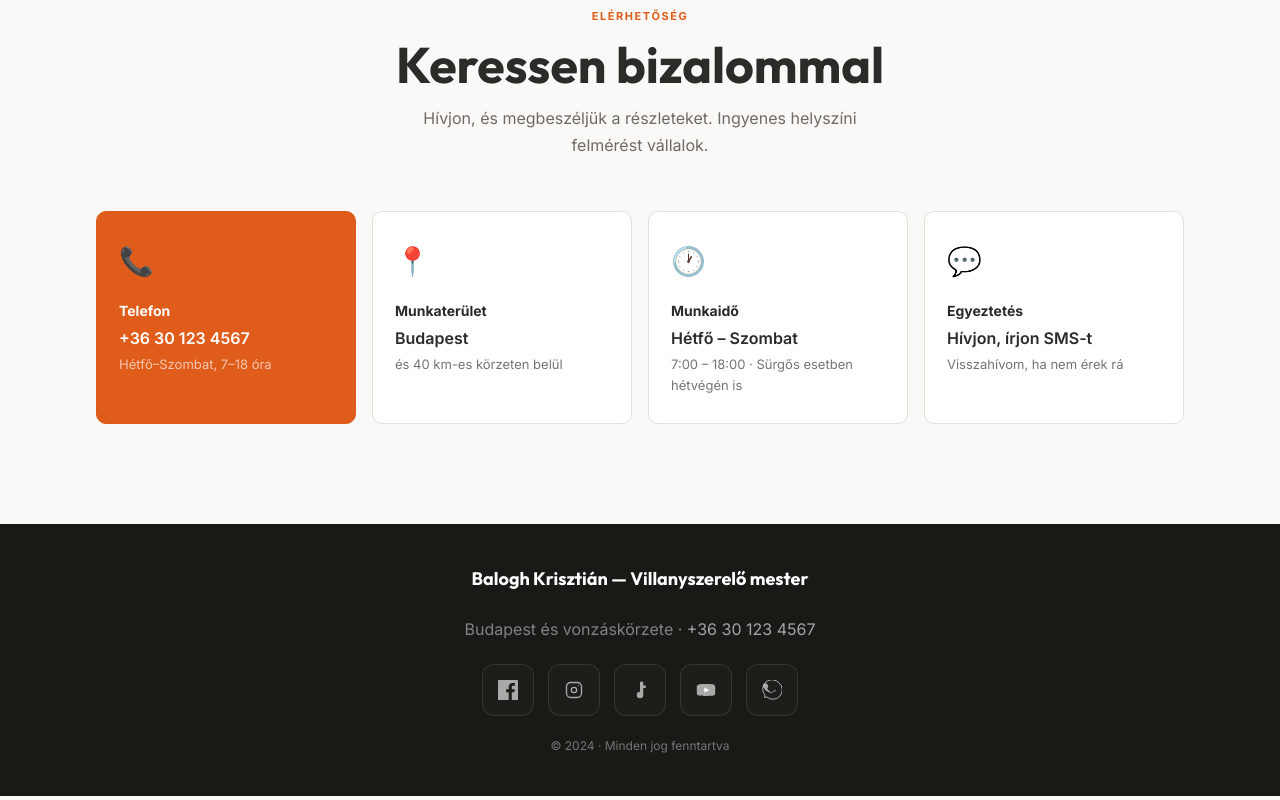
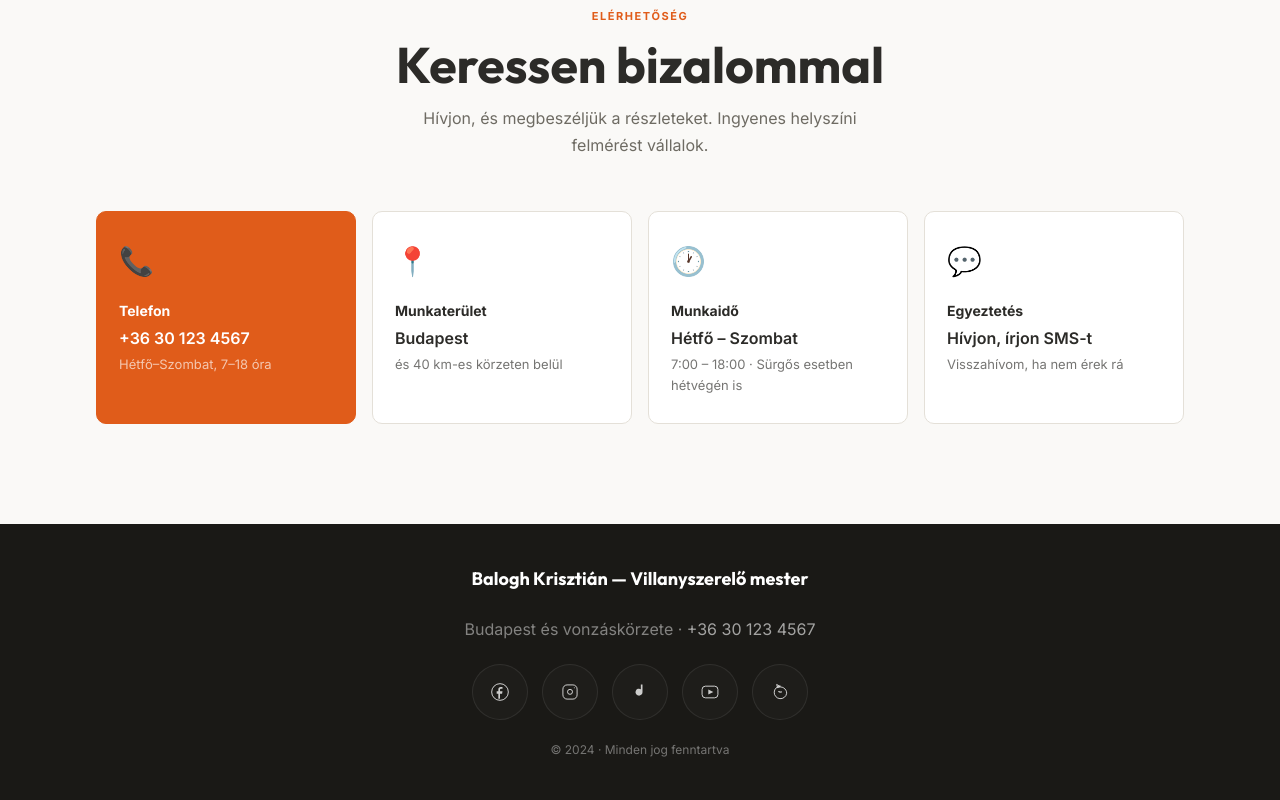
Before and after one commit to Kissdani05/Balogh_Krisztian, a Next.js app: page / in a window 1280 px wide. Shown: the part 3775-4575 px from the top of the page. Built offline with nearby package versions, Linux system fonts and the light colour scheme.

Commit message:
Footer: modern social icons and circular buttons

```diff
--- a/src/app/globals.css
+++ b/src/app/globals.css
@@ -470,24 +470,25 @@ footer a:hover { color: var(--accent); }
   align-items: center;
 }
 .footer-social {
-  width: 52px;
-  height: 52px;
-  border-radius: 12px;
-  border: 1px solid rgba(255,255,255,0.10);
-  color: rgba(255,255,255,0.62);
+  width: 56px;
+  height: 56px;
+  border-radius: 50%;
+  border: 1px solid rgba(255,255,255,0.08);
+  color: rgba(255,255,255,0.78);
   background: rgba(255,255,255,0.02);
   display: inline-flex;
   align-items: center;
   justify-content: center;
   font-size: 20px;
-  transition: transform .18s var(--ease), border-color .18s var(--ease), color .18s var(--ease), background .18s var(--ease);
+  transition: transform .18s var(--ease), border-color .18s var(--ease), color .18s var(--ease), background .18s var(--ease), box-shadow .18s var(--ease);
 }
 .footer-social svg { width: 20px; height: 20px; display: block; }
 .footer-social:hover {
-  transform: translateY(-2px);
-  border-color: rgba(255,255,255,0.22);
+  transform: translateY(-4px);
+  border-color: rgba(255,255,255,0.28);
   color: #fff;
-  background: rgba(255,255,255,0.03);
+  background: linear-gradient(135deg, rgba(255,255,255,0.03), rgba(255,255,255,0.06));
+  box-shadow: 0 6px 18px rgba(0,0,0,0.22);
 }
 .copy { font-size: 12px !important; margin-top: 8px; }
 
--- a/src/app/page.tsx
+++ b/src/app/page.tsx
@@ -14,40 +14,40 @@ const FOOTER_SOCIALS = [
 ];
 
 function SocialIcon({ name }: { name: string }) {
-  const common = { width: 20, height: 20, fill: 'none', stroke: 'currentColor', strokeWidth: 1.6 };
   switch (name) {
     case 'Facebook':
       return (
-        <svg viewBox="0 0 24 24" width={20} height={20} aria-hidden>
-          <path d="M22.675 0H1.325C.593 0 0 .593 0 1.326v21.348C0 23.407.593 24 1.325 24H12.82v-9.294H9.692V11.14h3.128V8.413c0-3.1 1.893-4.788 4.659-4.788 1.325 0 2.463.099 2.794.143v3.24l-1.918.001c-1.504 0-1.796.715-1.796 1.763v2.312h3.587l-.467 3.567h-3.12V24h6.116C23.407 24 24 23.407 24 22.674V1.326C24 .593 23.407 0 22.675 0z" fill="currentColor"/>
+        <svg viewBox="0 0 24 24" width={22} height={22} aria-hidden>
+          <circle cx="12" cy="12" r="10" stroke="currentColor" strokeWidth="1.2" fill="none" />
+          <path d="M15 8h-2c-1 0-1 1-1 1v2h3l-.5 3H12v6h-2v-6H8v-3h2V9c0-1.7.8-3 3-3h2v2z" fill="currentColor" />
         </svg>
       );
     case 'Instagram':
       return (
-        <svg viewBox="0 0 24 24" width={20} height={20} aria-hidden>
-          <rect x="3" y="3" width="18" height="18" rx="5" stroke="currentColor" strokeWidth="1.6" fill="none" />
-          <circle cx="12" cy="12" r="3.2" stroke="currentColor" strokeWidth="1.6" fill="none" />
-          <circle cx="17.5" cy="6.5" r="0.6" fill="currentColor" />
+        <svg viewBox="0 0 24 24" width={22} height={22} aria-hidden>
+          <rect x="3.5" y="3.5" width="17" height="17" rx="5" stroke="currentColor" strokeWidth="1.2" fill="none" />
+          <circle cx="12" cy="11.8" r="3" stroke="currentColor" strokeWidth="1.2" fill="none" />
+          <circle cx="17.2" cy="6.8" r="0.6" fill="currentColor" />
         </svg>
       );
     case 'TikTok':
       return (
-        <svg viewBox="0 0 24 24" width={20} height={20} aria-hidden>
-          <path d="M12 2v12.1a3.9 3.9 0 1 0 3.9 3.9V9.6h3.1V6.7h-3.1V2H12z" fill="currentColor"/>
+        <svg viewBox="0 0 24 24" width={22} height={22} aria-hidden>
+          <path d="M15 3v9.2a4.2 4.2 0 1 1-2-3.6V3h2z" fill="currentColor" />
         </svg>
       );
     case 'YouTube':
       return (
-        <svg viewBox="0 0 24 24" width={20} height={20} aria-hidden>
-          <path d="M23 7.5a3 3 0 0 0-2.1-2.12C18.7 4.9 12 4.9 12 4.9s-6.7 0-8.9.48A3 3 0 0 0 1 7.5 31.7 31.7 0 0 0 1 12a31.7 31.7 0 0 0 .1 4.5 3 3 0 0 0 2.1 2.12C5.3 19.1 12 19.1 12 19.1s6.7 0 8.9-.48A3 3 0 0 0 23 16.5 31.7 31.7 0 0 0 23 12a31.7 31.7 0 0 0 0-4.5z" fill="currentColor"/>
-          <path d="M10 15V9l6 3-6 3z" fill="#fff" opacity="0.95"/>
+        <svg viewBox="0 0 24 24" width={22} height={22} aria-hidden>
+          <rect x="2.5" y="5" width="19" height="14" rx="4" stroke="currentColor" strokeWidth="1.2" fill="none" />
+          <polygon points="10,9 16,12 10,15" fill="currentColor" />
         </svg>
       );
     case 'WhatsApp':
       return (
-        <svg viewBox="0 0 24 24" width={20} height={20} aria-hidden>
-          <path d="M20.5 3.5A11 11 0 0 0 3.6 18.4L3 21l2.7-.7A11 11 0 1 0 20.5 3.5z" stroke="currentColor" strokeWidth="1.2" fill="none"/>
-          <path d="M17.2 14.1c-.4-.2-2.3-1.1-2.7-1.2-.4-.1-.7-.2-1 .2-.3.4-1.1 1.2-1.3 1.4-.2.3-.4.4-.8.1-.4-.2-1.6-.6-3-1.8-1.1-1-1.8-2.3-2-2.7-.2-.4 0-.6.2-.8.2-.2.4-.5.6-.7.2-.2.2-.4.3-.7.1-.3 0-.6 0-.8s-.9-1.8-1.3-2.4c-.3-.6-.6-.5-.9-.5-.4 0-.9 0-1.4 0s-1 .1-1.5.6c-.5.5-.9 1.2-1 2-.1.8.5 2.3 1.4 3.7 1 1.4 2.3 2.7 4.1 3.6 1.8.9 3.4 1.1 4 1.2.6.1 1.6.1 2.2-.4.6-.5 1.4-1.3 1.6-2.2.2-.9.2-1.6-.2-1.8z" fill="currentColor"/>
+        <svg viewBox="0 0 24 24" width={22} height={22} aria-hidden>
+          <path d="M20 13.5A7.5 7.5 0 1 1 12.5 5c-.2 0-.4 0-.6.02L8 3l1.1 3.8A7.5 7.5 0 0 1 20 13.5z" stroke="currentColor" strokeWidth="1.2" fill="none" />
+          <path d="M10.5 11.5c.3.2 1 .6 1.7.7.3 0 .5 0 .7-.1.2-.1.6-.2.9-.1" stroke="currentColor" strokeWidth="1.4" strokeLinecap="round" strokeLinejoin="round" fill="none" />
         </svg>
       );
     default:
```
